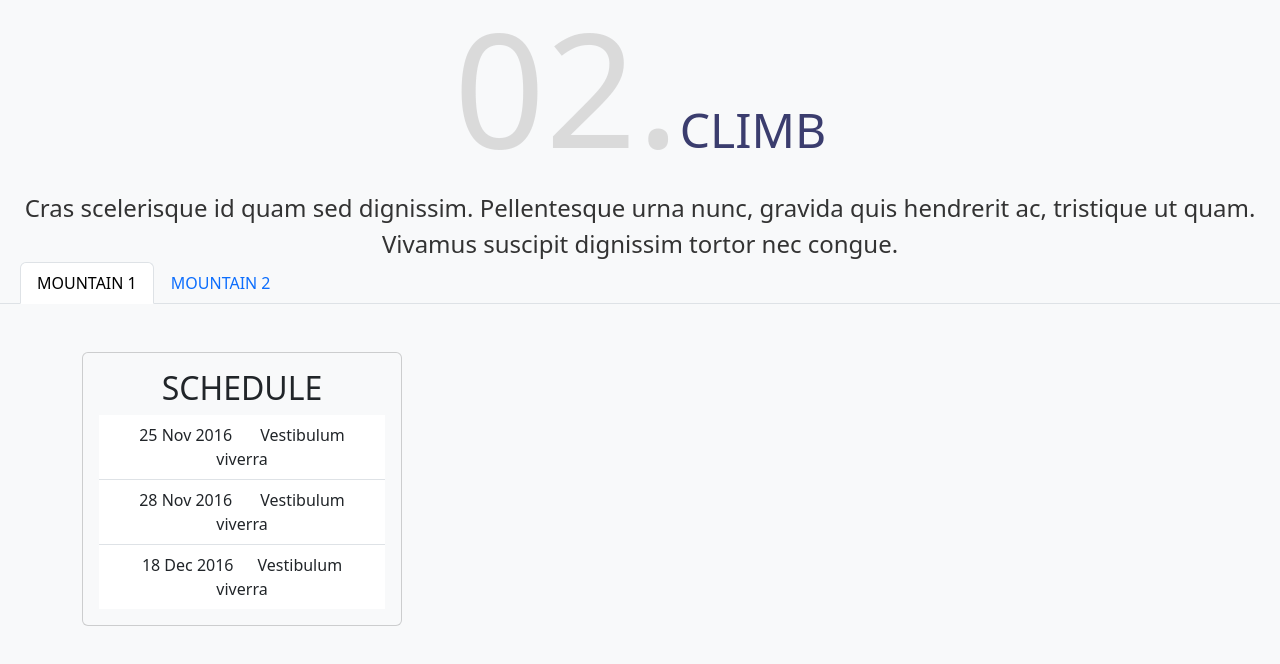
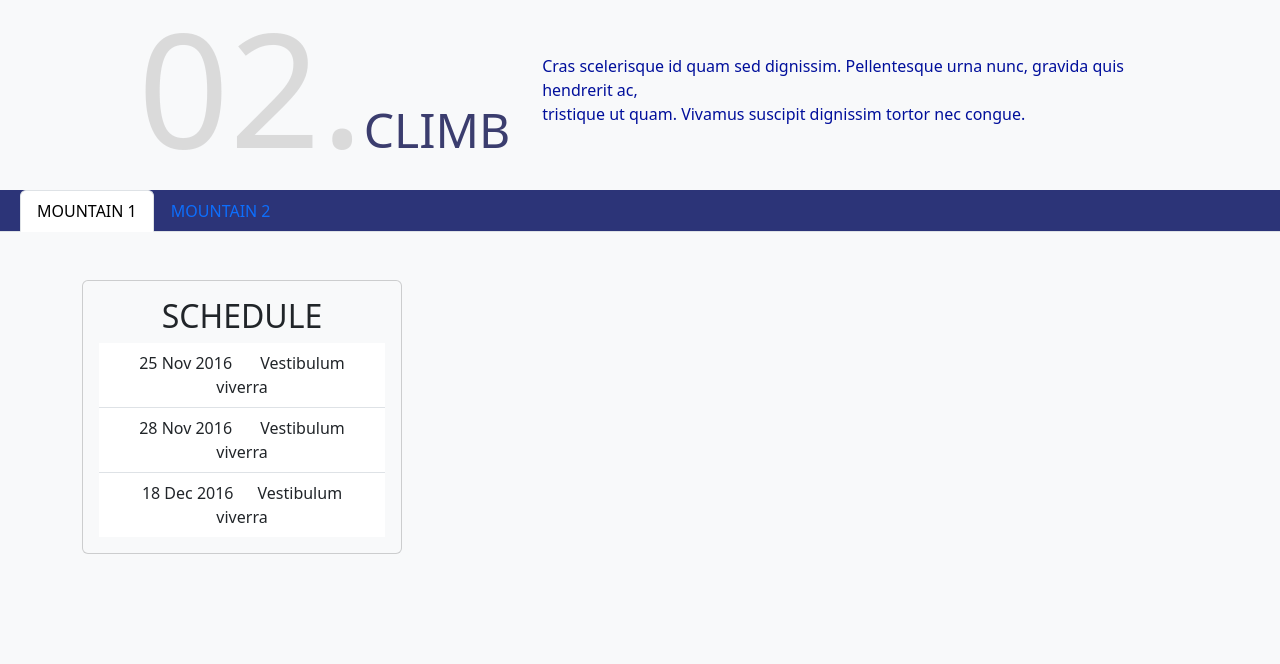
Before and after one commit to sean-code/Coalition, a plain HTML site: page index.html in a window 1280 px wide. Shown: the part 1602-2266 px from the top of the page. Drawn offline with nearby package versions, Linux system fonts and the light colour scheme.

Commit message:
Setup: Section 3

```diff
--- a/index.html
+++ b/index.html
@@ -120,14 +120,16 @@
 
         <!-- Schedule section -->
         <section id="climb" class="pt-2" style="background-color: #f8f9fa; text-align: center;">
-            <div>
-                <h2 class="mb-4" style="font-size: 10rem; line-height: 1; color: #d3d3d3; opacity: 0.8;">02.<span style="font-size: 3rem; color: rgb(12, 14, 76);">CLIMB</span></h2>
-                <span style="font-size: 1.5rem; color: #333; max-width: 600px; margin-left: auto; margin-right: auto;">
-                    Cras scelerisque id quam sed dignissim. Pellentesque urna nunc, gravida quis hendrerit ac, tristique ut quam. Vivamus suscipit dignissim tortor nec congue.
-                </span>
+            <div style="display: flex; align-items: center; justify-content: center; text-align: left;">
+                <h2 class="mb-4" style="font-size: 10rem; line-height: 1; color: #d3d3d3; opacity: 0.8; margin-right: 2rem;">02.<span style="font-size: 3rem; color: rgb(12, 14, 76);">CLIMB</span></h2>
+
+                <p style="font-size: 1.0rem; color: #000f9b; max-width: 600px;">
+                    Cras scelerisque id quam sed dignissim. Pellentesque urna nunc, gravida quis hendrerit ac,<br> tristique ut quam. Vivamus suscipit dignissim tortor nec congue.
+                </p>
             </div>
+
             <!-- Tab navigation for larger screens -->
-            <ul class="nav nav-tabs" id="mountainTabs" role="tablist">
+            <ul class="nav nav-tabs" id="mountainTabs" role="tablist" style="background-color: #1b236cea;">
                 <li class="nav-item" role="presentation">
                     <button style="margin-left: 20px;" class="nav-link active" id="mountain1-tab" data-bs-toggle="tab"
                         data-bs-target="#mountain1" type="button" role="tab" aria-controls="mountain1"
```
